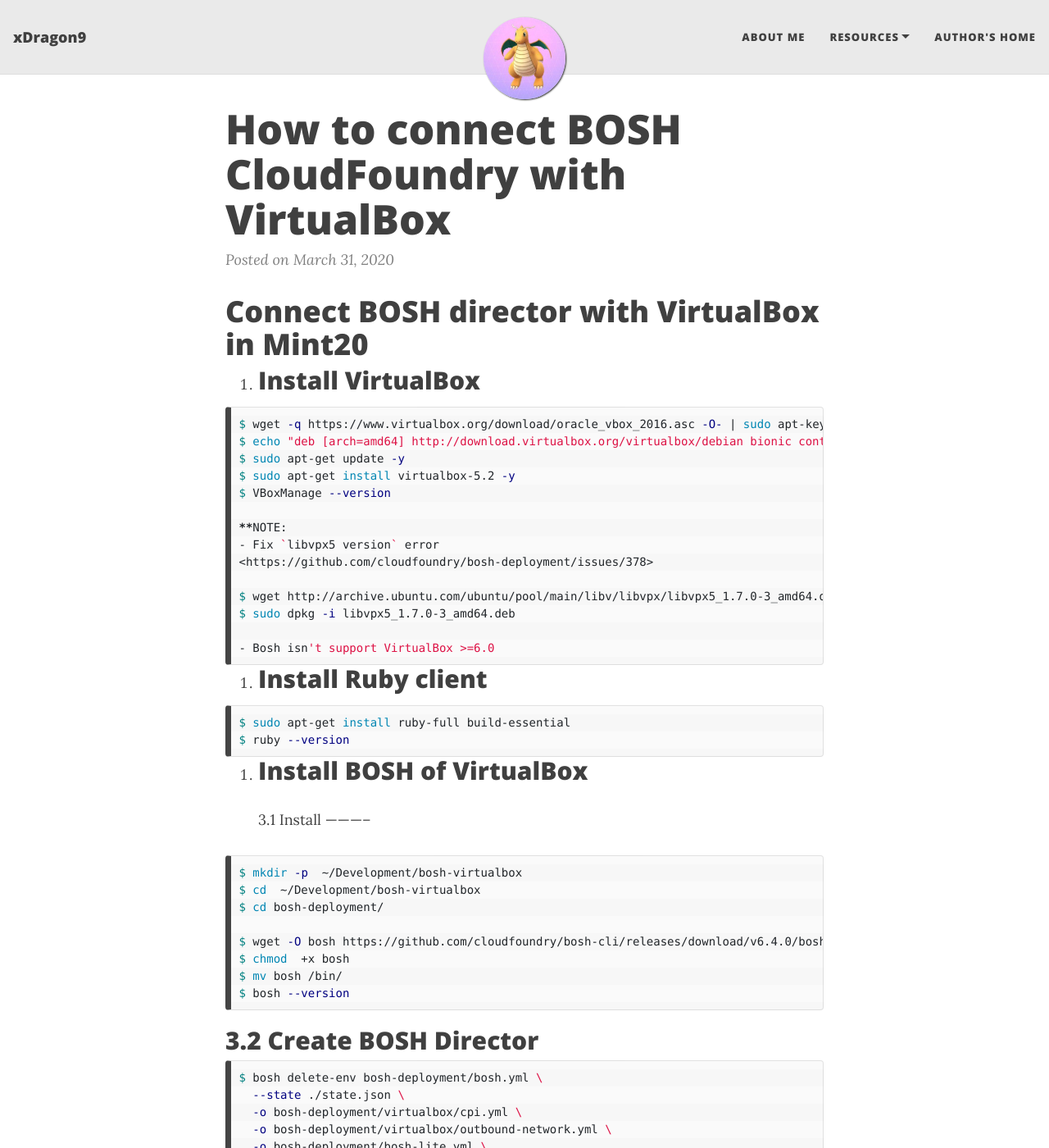
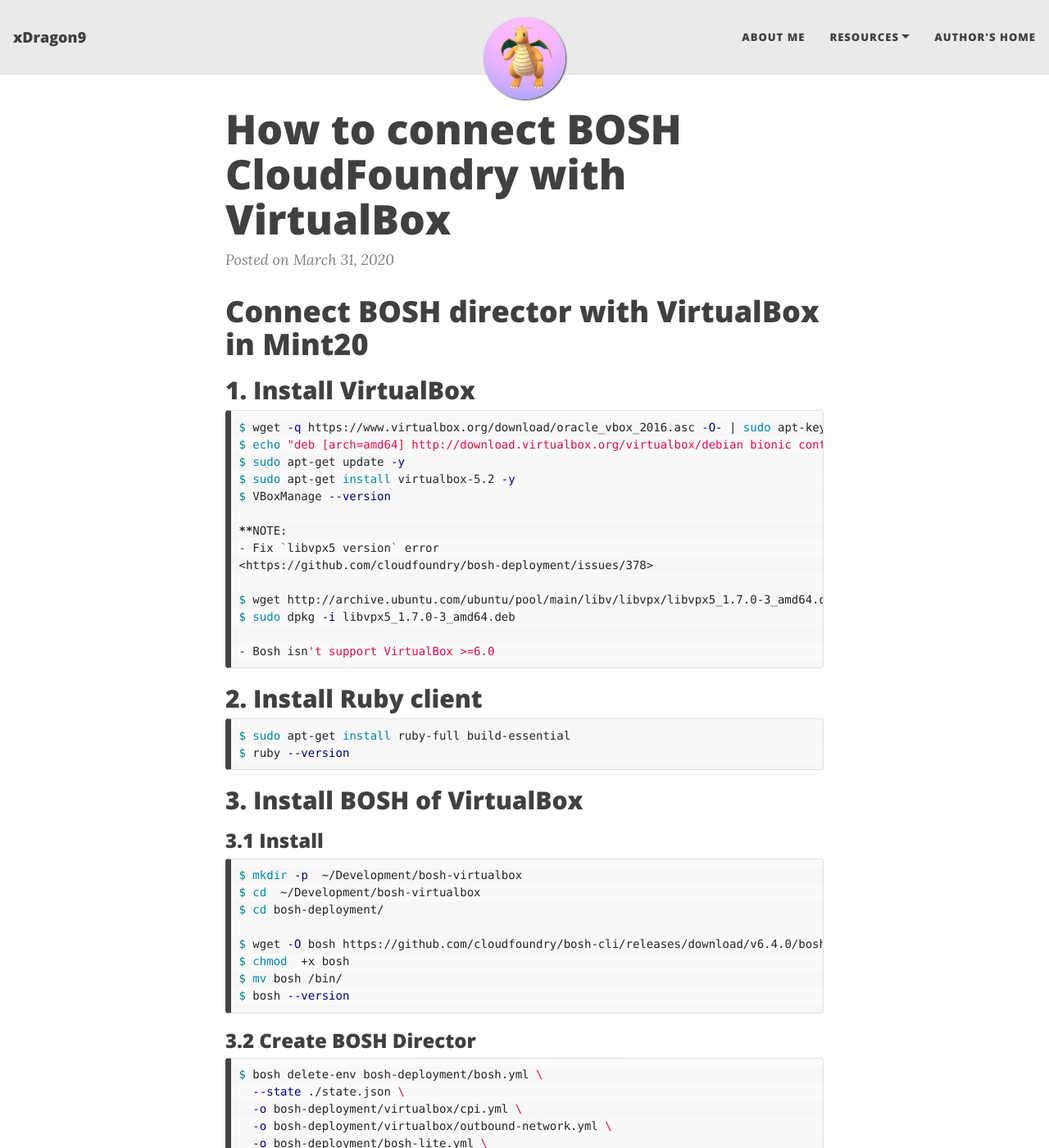
Before and after one commit to trungnvfet/trungnvfet.github.io, a Jekyll site: the page built from _posts/2020-09-17-How_to_connect_bosh_cloudfoundry_with_virtualbox.md, in a window 1280 px wide and 1400 px high. Shown: the whole window at 82% size. Built offline with Jekyll 4.4.1, drawn with Linux system fonts in a browser that asks for light colours; nearby versions of some CDN libraries; some of the changed text lies outside the part shown.

Commit message:
update format 2

````diff
--- a/_posts/2020-09-17-How_to_connect_bosh_cloudfoundry_with_virtualbox.md
+++ b/_posts/2020-09-17-How_to_connect_bosh_cloudfoundry_with_virtualbox.md
@@ -12,11 +12,9 @@
 twitter_text: 'How to connect BOSH CloudFoundry with VirtualBox'
 ---
 
-Connect BOSH director with VirtualBox in Mint20
-===============================================
+# Connect BOSH director with VirtualBox in Mint20
 
-1. Install VirtualBox
----------------------
+## 1. Install VirtualBox
 
 ```bash
 $ wget -q https://www.virtualbox.org/download/oracle_vbox_2016.asc -O- | sudo apt-key add -
@@ -35,18 +33,16 @@
 - Bosh isn't support VirtualBox >=6.0
 ```
 
-2. Install Ruby client
-----------------------
+## 2. Install Ruby client
 
 ```bash
 $ sudo apt-get install ruby-full build-essential
 $ ruby --version
 ```
 
-3. Install BOSH of VirtualBox
------------------------------
-3.1 Install
------------
+## 3. Install BOSH of VirtualBox
+
+###  3.1 Install
 
 ```bash
 $ mkdir -p  ~/Development/bosh-virtualbox
@@ -59,8 +55,7 @@
 $ bosh --version
 ```
 
-3.2 Create BOSH Director
-------------------------
+### 3.2 Create BOSH Director
 
 ```bash
 $ bosh delete-env bosh-deployment/bosh.yml \
@@ -78,11 +73,9 @@
   -v internal_gw=192.168.50.1 \
   -v internal_cidr=192.168.50.0/24 \
   -v outbound_network_name=NatNetwork
-```
 
 output:
 
-```bash
 - ifconfig
 vboxnet2: flags=4163<UP,BROADCAST,RUNNING,MULTICAST>  mtu 1500
         inet 192.168.50.1  netmask 255.255.255.0  broadcast 192.168.50.255
@@ -103,8 +96,7 @@
 Succeeded
 ```
 
-3.3 Generate admin password from creds.yml file
------------------------------------------------
+### 3.3 Generate admin password from creds.yml file
 
 ```bash
 bosh int ./creds.yml --path /admin_password
@@ -115,14 +107,14 @@
 3cp4c0c7a25k2qxtnf80
 ```
 
-3.4 Create bosh environment alias
----------------------------------
+### 3.4 Create bosh environment alias
 
 ```bash
 $ bosh -e 192.168.50.6 alias-env virtualbox --ca-cert <(bosh int ./creds.yml --path /director_ssl/ca)
 ```
 
-3.5 Login to bosh environment
+### 3.5 Login to bosh environment
+
 ```bash
 $ bosh -e virtualbox login
 
@@ -139,8 +131,7 @@
 <admin/3cp4c0c7a25k2qxtnf80>
 ```
 
-3.6 Upload cloud-config
------------------------
+### 3.6 Upload cloud-config
 
 ```yml
 - cloud-config.yml
@@ -191,14 +182,14 @@
 $ bosh update-cloud-config bosh-deployment/warden/cloud-config.yml
 ```
 
-3.7 Upload stemcell to director
--------------------------------
+### 3.7 Upload stemcell to director
+
 ```bash
 $ wget https://bosh.io/d/stemcells/bosh-warden-boshlite-ubuntu-trusty-go_agent
 $ bosh upload-stemcell bosh-warden-boshlite-ubuntu-trusty-go_agent
 ```
 
-3.8 Deploy nginx application on the stemcell
+### 3.8 Deploy nginx application on the stemcell
 
 ```bash
 - Upload release for Nginx
@@ -366,5 +357,4 @@
 Succeeded
 ```
 
-
 Done!!!
````
